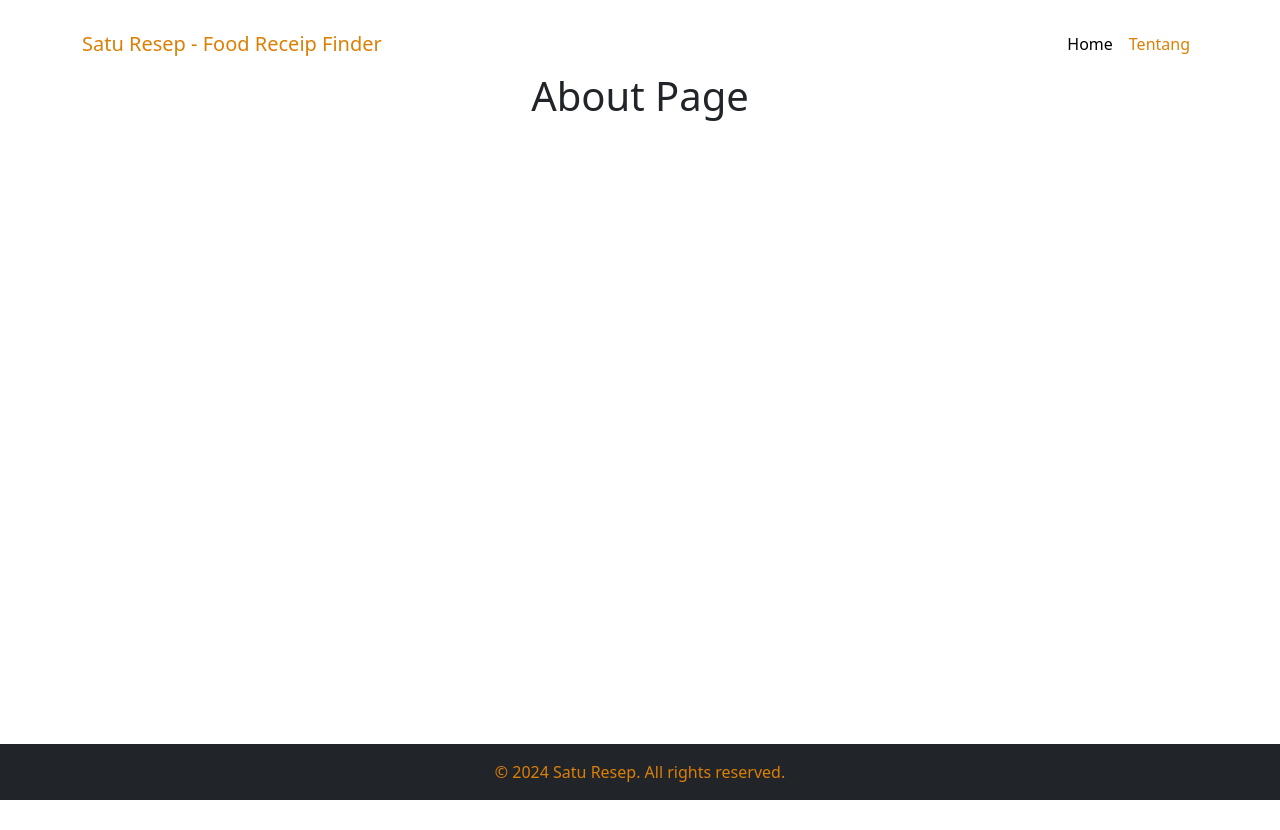
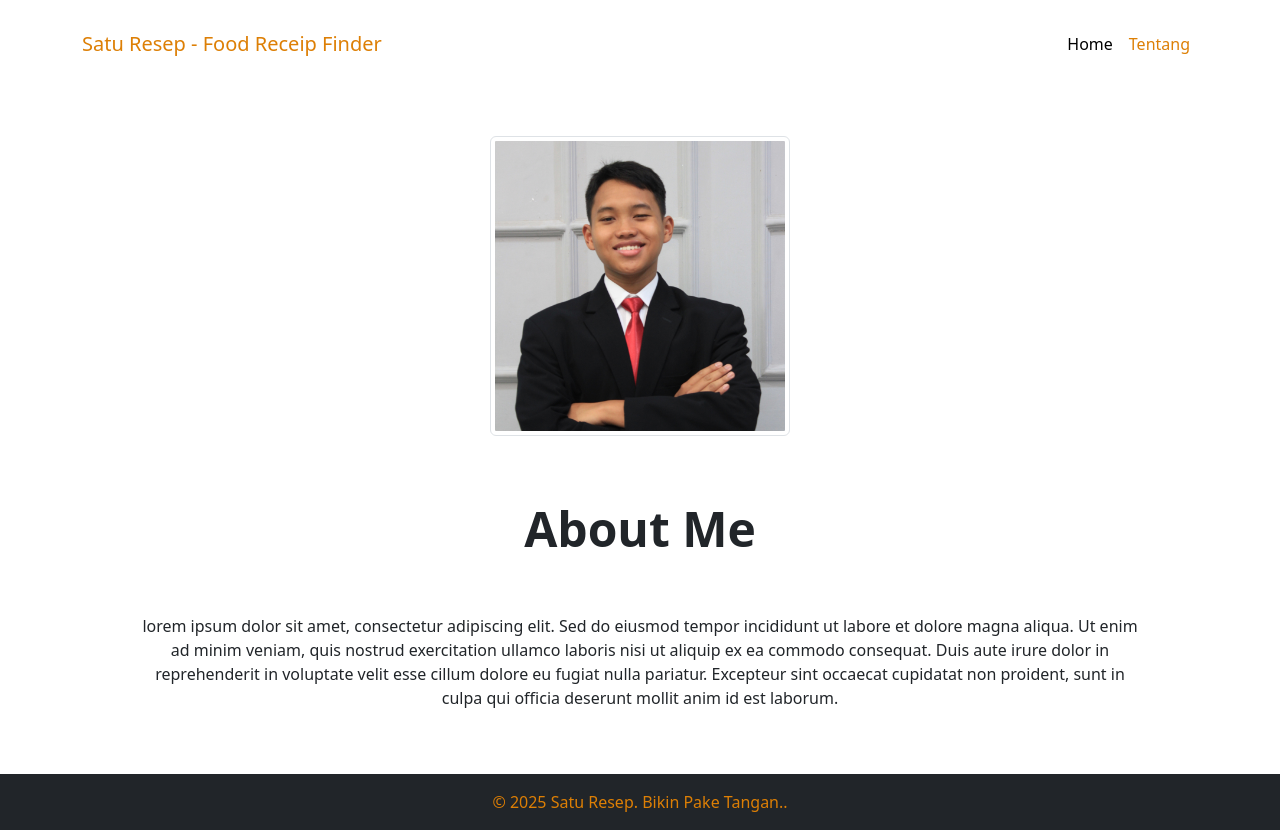
Before and after one commit to FaishalFaiz/satu-resep-foodreceipfinder, a plain HTML site: page Pages/about.html in a window 1280 px wide. Before the commit the page ends 800 px from the top, so only its background shows below. Drawn offline with nearby package versions, Linux system fonts and the light colour scheme.

Commit message:
New About Page

```diff
--- a/Pages/about.html
+++ b/Pages/about.html
@@ -8,7 +8,7 @@
     <link href="https://cdn.jsdelivr.net/npm/bootstrap@5.3.8/dist/css/bootstrap.min.css" rel="stylesheet"
         integrity="sha384-sRIl4kxILFvY47J16cr9ZwB07vP4J8+LH7qKQnuqkuIAvNWLzeN8tE5YBujZqJLB" crossorigin="anonymous" />
     <link rel="icon" type="image/png" href="../Assets/webicon.svg" />
-    <link rel="stylesheet" href="../Styles/styles.css" />
+    <link rel="stylesheet" href="../Styles/detail.css" />
 </head>
 
 <body>
@@ -31,13 +31,25 @@
         </div>
     </nav>
 
-    <main id="header" class="container-fluid vh-80 gap-3 text-center">
-        <h1 class="diplay-3">About Page</h1>
+    <main class="d-flex flex-column mt-5 align-items-center">
+        <div class="w-50 d-flex justify-content-center p-3">
+            <img src="../Assets/profile.jpg" alt="Menu Image"
+                id="menu-image" class="w-100 img-thumbnail" />
+        </div>
+        <h2 class="display-5 fw-semibold mt-5">
+            About Me
+        </h2>
+
+        <div class="w-100 my-5 d-flex flex-column align-items-center">
+            <p id="menu-instruction" class="w-100 text-center">
+                lorem ipsum dolor sit amet, consectetur adipiscing elit. Sed do eiusmod tempor incididunt ut labore et dolore magna aliqua. Ut enim ad minim veniam, quis nostrud exercitation ullamco laboris nisi ut aliquip ex ea commodo consequat. Duis aute irure dolor in reprehenderit in voluptate velit esse cillum dolore eu fugiat nulla pariatur. Excepteur sint occaecat cupidatat non proident, sunt in culpa qui officia deserunt mollit anim id est laborum.
+            </p>
+        </div>
     </main>
 
     <footer class="container-fluid bg-dark">
         <div class="text-center p-3 text-orange">
-            © 2024 Satu Resep. All rights reserved.
+            © 2025 Satu Resep. Bikin Pake Tangan..
         </div>
     </footer>
     <!-- My Script Bootstrap, Axios & JavaScript -->
--- a/Styles/detail.css
+++ b/Styles/detail.css
@@ -32,6 +32,8 @@ main {
     max-width: 1000px;
 }
 
+
+
 @media (max-width: 768px) {
     #menu-image {
         max-width: 100%;
```
Also changed, not shown: Pages/detail.html (+1 -1 lines), Pages/index.html (+1 -0 lines), Assets/profile.jpg (added).
